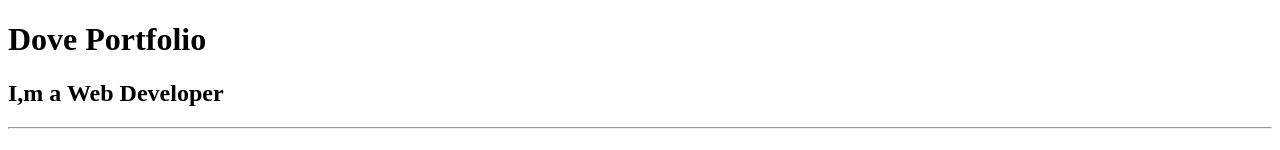
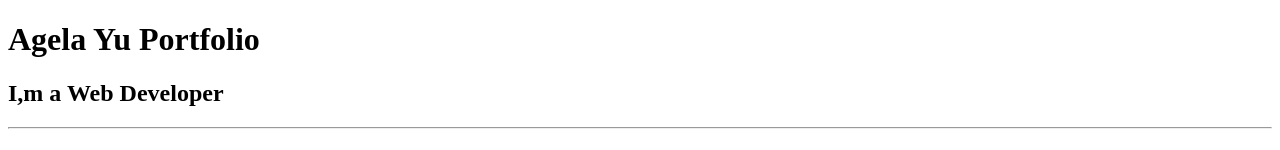
Before and after one commit to Devoz5/learning_project-_web_dev-Agela-Yu, a plain HTML site: page index.html in a window 1280 px wide. Shown: the top 150 px of the page. Drawn offline with Linux system fonts and the light colour scheme.

Commit message:
Update index.html

```diff
--- a/index.html
+++ b/index.html
@@ -9,7 +9,7 @@
 </head>
 
 <body>
-    <h1>Dove Portfolio</h1>
+    <h1>Agela Yu Portfolio</h1>
     <h2>I,m a Web Developer</h2>
     <hr />
     <a href="./public/movie-ranking.html">
```
